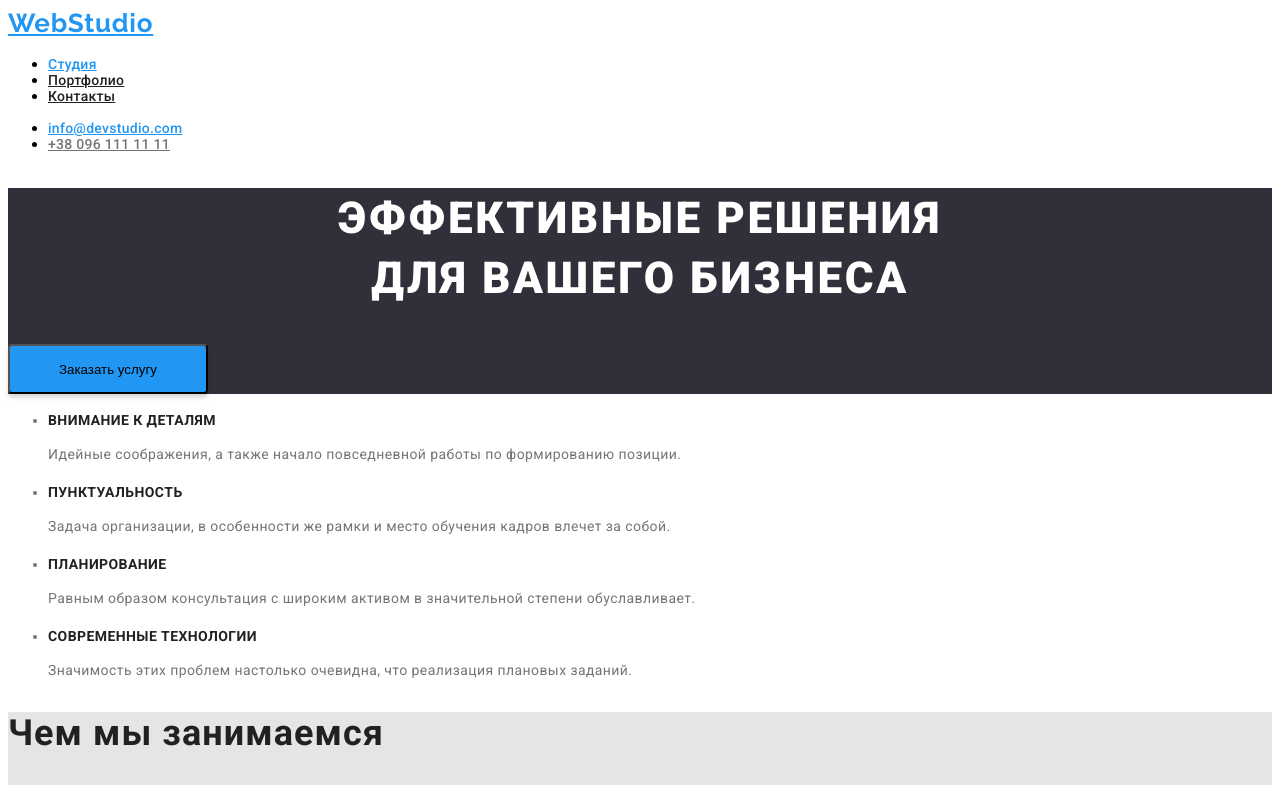
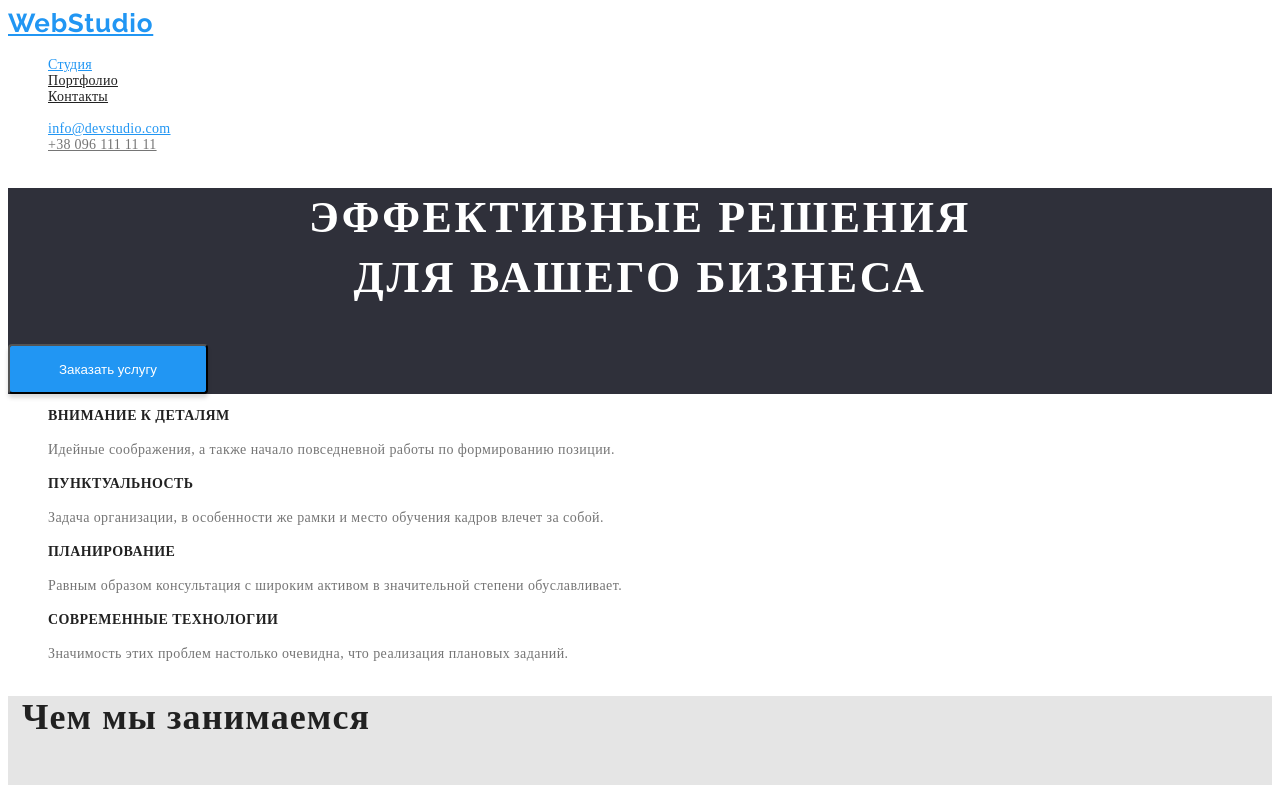
Before and after one commit to matildacom/goit-markup-hw-02, a plain HTML site: page index.html in a window 1280 px wide. Shown: the top 785 px of the page. Drawn offline with Linux system fonts and the light colour scheme.

Commit message:
added portfolio

```diff
--- a/css/styles.css
+++ b/css/styles.css
@@ -1,8 +1,23 @@
+:root{
+    --main-text-color: #212121;
+    --secondary-text-color: #757575;
+    --text-color: #FFFFFF;
+    --accent: #2196F3;
+}
+.page{
+    background-color: #FFFFFF;
+
+}
+/*main text color #212121*/
+/*secondary text color #757575*/
+/*#FFFFFF*/
+/*accent #2196F3*/
 /*header styles*/
 .header {
     background-color: #FFFFFF;
 
 }
+ul{list-style: none;}
 
 .logo {
     width: 145px;
@@ -14,6 +29,7 @@
     letter-spacing: 0.03em;
     color: #2196F3;
 }
+.logo:hover{color: chartreuse;}
 
 
 .item-index1 {
@@ -21,9 +37,42 @@
     height: 16px;
 }
 
-.link-index1 {
-    font-family: 'Roboto';
-    font-style: normal;
+.link-index1{
+    font-weight: 500;
+    font-size: 14px;
+    line-height: 16px;
+    letter-spacing: 0.02em;
+    color: #2196F3;
+}
+.link-index:hover,
+.link-index:focus{
+    color: blueviolet;
+}
+
+.item-index {
+    width: 77px;
+    height: 16px;
+}
+.link-studio{
+font-weight: 500;
+font-size: 14px;
+line-height: 16px;
+letter-spacing: 0.02em;
+color:var(--accent);
+}
+
+.link-index {
+    font-weight: 500;
+    font-size: 14px;
+    line-height: 16px;
+    letter-spacing: 0.02em;
+    color: #212121;
+}
+.item-contacts-mail {
+    width: 135px;
+    height: 16px;
+}
+.link-contacts-mail {
     font-weight: 500;
     font-size: 14px;
     line-height: 16px;
@@ -31,59 +80,12 @@
     color: #2196F3;
 }
 
-.item-index2 {
-    width: 77px;
-    height: 16px;
-}
-
-.link-index2 {
-    font-family: 'Roboto';
-    font-style: normal;
-    font-weight: 500;
-    font-size: 14px;
-    line-height: 16px;
-    letter-spacing: 0.02em;
-    color: #212121;
-}
-
-.item-index3 {
-    width: 68px;
-    height: 16px;
-}
-
-.link-index3 {
-    font-family: 'Roboto';
-    font-style: normal;
-    font-weight: 500;
-    font-size: 14px;
-    line-height: 16px;
-    letter-spacing: 0.02em;
-    color: #212121;
-}
-
-.item-contacts1 {
-    width: 135px;
-    height: 16px;
-}
-
-.link-contacts1 {
-    font-family: 'Roboto';
-    font-style: normal;
-    font-weight: 500;
-    font-size: 14px;
-    line-height: 16px;
-    letter-spacing: 0.02em;
-    color: #2196F3;
-}
-
-.item-contacts2 {
+.item-contacts-tel {
     width: 122px;
     height: 16px;
 }
 
-.link-contacts2 {
-    font-family: 'Roboto';
-    font-style: normal;
+.link-contacts-tel {
     font-weight: 500;
     font-size: 14px;
     line-height: 16px;
@@ -97,7 +99,6 @@
 }
 
 .hero-title {
-    font-family: 'Roboto';
     font-weight: 900;
     font-size: 44px;
     line-height: 60px;
@@ -112,13 +113,13 @@
     width: 200px;
     height: 50px;
     background: #2196F3;
+    color: var(--text-color);
     box-shadow: 0px 4px 4px rgba(0, 0, 0, 0.15);
     border-radius: 4px;
 }
 
 /*features*/
 .list-features {
-    font-family: 'Roboto';
     font-weight: 400;
     font-size: 14px;
     line-height: 24px;
@@ -129,8 +130,6 @@
 .title-features {
     width: 270px;
     height: 16px;
-
-    font-family: 'Roboto';
     font-weight: 700;
     font-size: 14px;
     line-height: 16px;
@@ -143,12 +142,10 @@
     background: #E5E5E5;
 }
 
-.work-title {
+.section-title {
     width: 376px;
     height: 42px;
     margin-bottom: 50px;
-    font-family: 'Roboto';
-    font-style: normal;
     font-weight: 700;
     font-size: 36px;
     line-height: 42px;
@@ -166,18 +163,6 @@
     background: #F5F4FA;
 }
 
-.team-title {
-    width: 264px;
-    height: 42px;
-
-    font-family: 'Roboto';
-    font-weight: 700;
-    font-size: 36px;
-    line-height: 42px;
-    text-align: center;
-    letter-spacing: 0.03em;
-    color: #212121;
-}
 
 .team-list {
     margin-top: 50px;
--- a/index.html
+++ b/index.html
@@ -21,29 +21,29 @@
     <link rel="stylesheet" href="./css/styles.css" />
   </head>
 
-  <body>
+  <body class="page">
     <header class="header">
       <!--logo-->
       <a href="" class="logo">WebStudio</a>
       <nav class="navigation">
         <ul class="list-index">
-          <li class="item-index1">
-            <a href="" class="link-index1">Студия</a>
+          <li class="item-index">
+            <a href="" class="link-studio">Студия</a>
           </li>
-          <li class="item-index2">
-            <a href="" class="link-index2">Портфолио</a>
+          <li class="item-index">
+            <a href="./portfolio.html" class="link-index">Портфолио</a>
           </li>
-          <li class="item-index3">
-            <a href="" class="link-index3">Контакты</a>
+          <li class="item-index">
+            <a href="" class="link-index">Контакты</a>
           </li>
         </ul>
       </nav>
       <ul class="contacts">
-        <li class="item-contacts1">
-          <a href="" class="link-contacts1">info@devstudio.com</a>
+        <li class="item-contacts-mail">
+          <a href="" class="link-contacts-mail">info@devstudio.com</a>
         </li>
-        <li class="item-contacts2">
-          <a href="" class="link-contacts2">+38 096 111 11 11</a>
+        <li class="item-contacts-tel">
+          <a href="" class="link-contacts-tel">+38 096 111 11 11</a>
         </li>
       </ul>
     </header>
@@ -55,9 +55,9 @@
         </h1>
         <button class="hero-btn">Заказать услугу</button>
       </section>
-      <section class="features">
+      <section class="section">
         <!--features-->
-        <h2 hidden>особенности</h2>
+        <h2 hidden class="section-title">особенности</h2>
         <ul class="list-features">
           <li class="item-features">
             <h3 class="title-features">Внимание к деталям</h3>
@@ -90,7 +90,7 @@
         </ul>
       </section>
       <section class="work">
-        <h2 class="work-title">Чем мы занимаемся</h2>
+        <h2 class="section-title">Чем мы занимаемся</h2>
         <ul class="work-list">
           <li class="work-item1">
             <img
@@ -119,7 +119,7 @@
         </ul>
       </section>
       <section class="team">
-        <h2 class="team-title">Наша команда</h2>
+        <h2 class="section-title">Наша команда</h2>
         <ul class="team-list">
           <li class="team-item">
             <img width="260" src="images/photo1.jpg" alt="Product Designer" />
```
Also changed, not shown: portfolio.html (+25 -0 lines).
